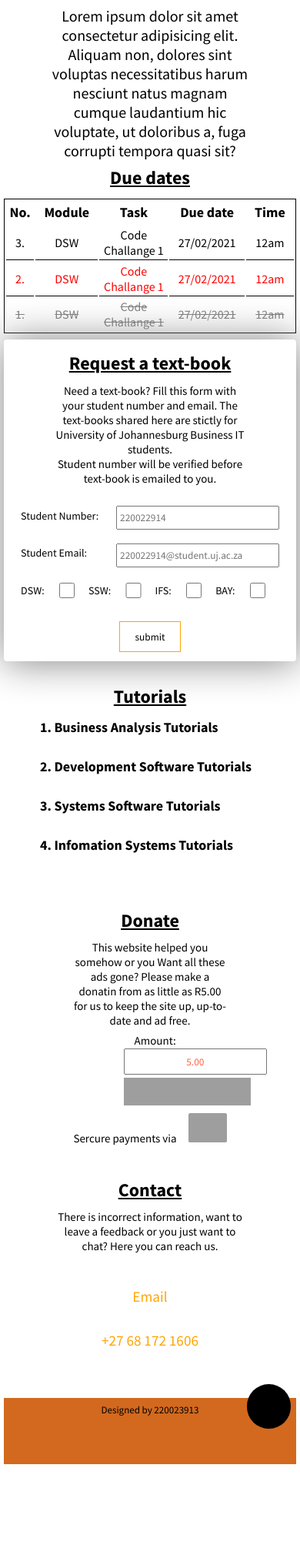
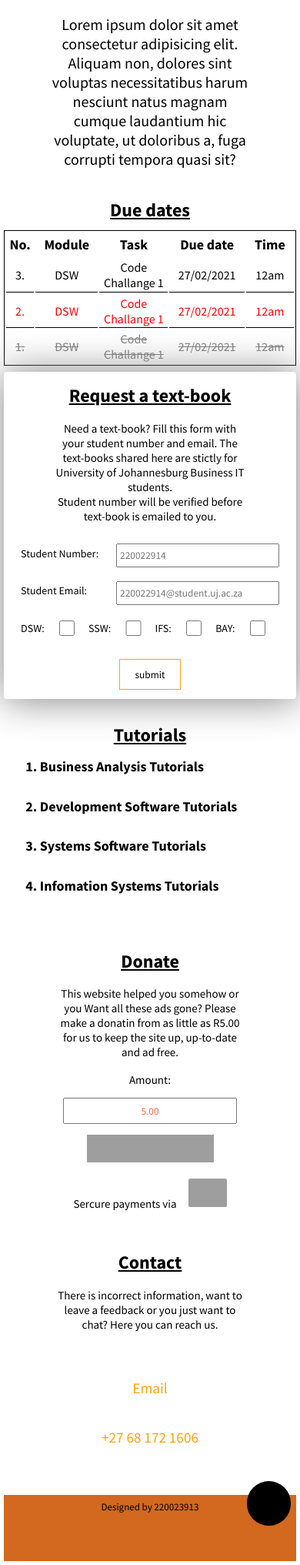
Before and after one commit to uj-bit-gang/uj-bit-gang.github.io, a PHP site: page / in a window 390 px wide. Shown: the part 264-2297 px from the top of the page at 77% size. Before the commit the page ends 2166 px from the top, so only its background shows below. Run offline with PHP 8.4, Linux system fonts and the light colour scheme; some libraries are stand-ins or nearby versions; grey boxes are pictures that could not be loaded.

Commit message:
Donate form Centered for phones

```diff
--- a/style.css
+++ b/style.css
@@ -261,9 +261,12 @@
         left: 35%;
         margin: 5% 0;
     }
-    .intro, .text-book p, .contact p{
+    .intro{
+        margin-bottom: 10% !important;
+    }
+    .intro, .text-book p, .contact p, .donate p{
         padding: 0% 15%;
-        margin: 2% 0;
+        margin: 5% 0;
     }
     .ad{
         margin: 1% 0;
@@ -278,6 +281,9 @@
     .text-book, .contact{
         padding: 3%;
     }
+    .tutorials{
+        padding: 20px 5%;
+    }
     .row label{
         font-size: 14px;
         padding: 1% 0;
@@ -291,5 +297,8 @@
         top: -5vh;
         left: 80vw;
     }
+    .donate-form{
+        padding: 0% 10%;
+    }
 
 }
```
